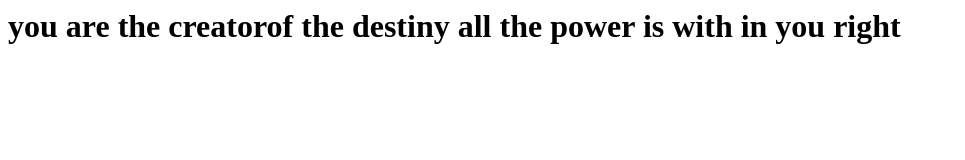
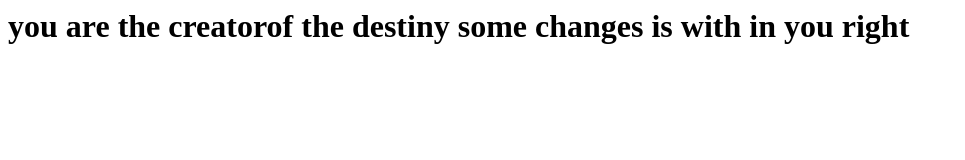
Before and after one commit to kiransp1/firstgitrepo, a plain HTML site: page index.html in a window 1280 px wide. Shown: the whole page, without its empty margins (0-965 px from the left). Drawn offline with Linux system fonts and the light colour scheme.

Commit message:
some changes

```diff
--- a/index.html
+++ b/index.html
@@ -1,6 +1,6 @@
 <html>
 <body>
 <h1>you are the creatorof the destiny
-all the power is with in you right
+some changes is with in you right
 </body>
 </html>
```
